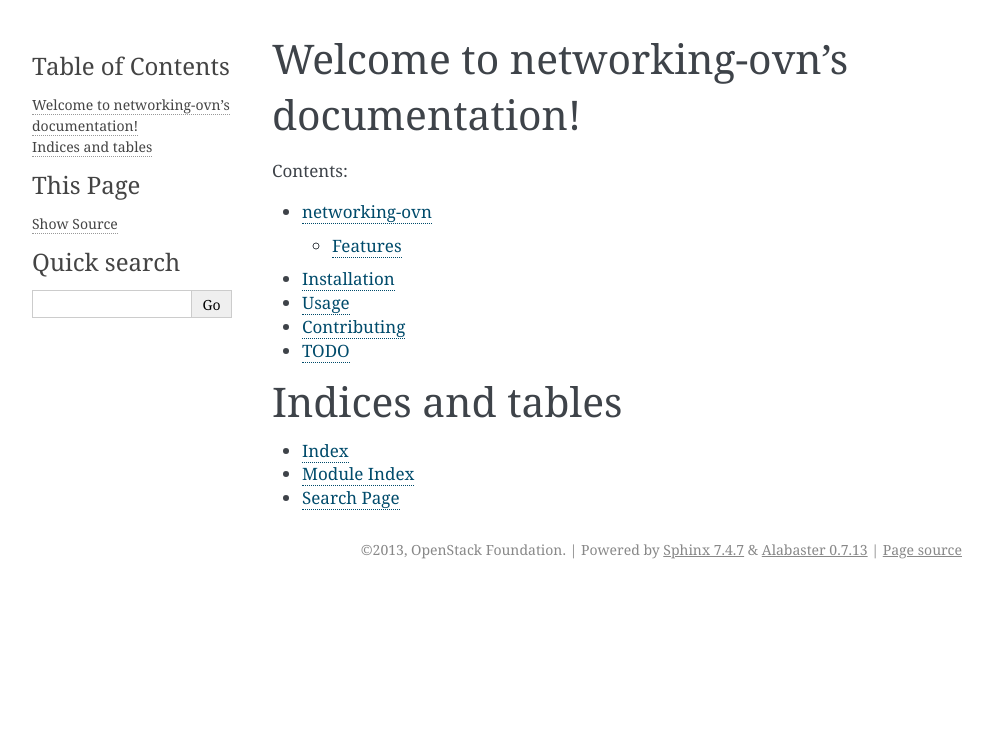
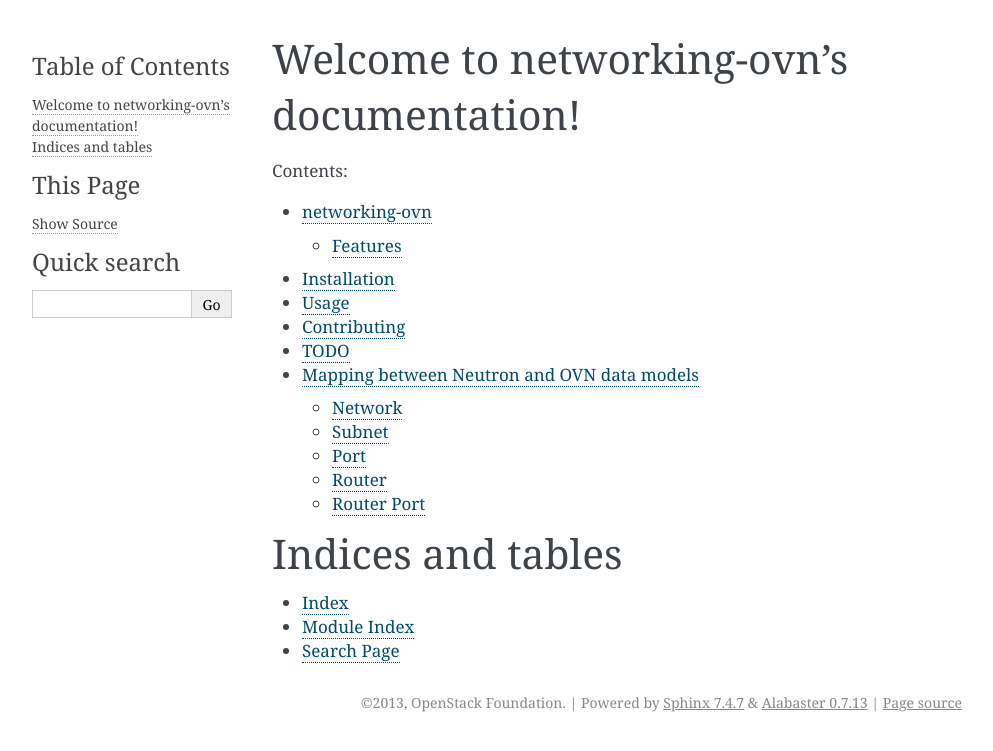
Before and after one commit to openstack-archive/networking-ovn, a Sphinx documentation site: the page built from doc/source/index.rst, in a window 1280 px wide. Shown: the top 751 px of the page, without its empty margins (148-1141 px from the left). Built offline with Sphinx 7.4.7, drawn with Linux system fonts in a browser that asks for light colours; some of the changed lines change nothing that is shown.

Commit message:
Add document mapping Neutron to ovn-nb db
This covers enough to work on the implementation of the L2 part.  Some
of the L3 aspects still need to be worked out.

Change-Id: I064298eadde391b93deda6c608a0a6c1ee3b69c5

```diff
--- /dev/null
+++ b/doc/source/data_model.rst
@@ -0,0 +1,101 @@
+Mapping between Neutron and OVN data models
+========================================================
+
+The primary job of the OVN ML2 mechanism driver is to translate requests for
+resources into OVN's data model.  Resources are created in OVN by updating the
+appropriate tables in the OVN northbound database (an ovsdb database).  This
+document looks at the mappings between the data that exists in Neutron and what
+the resulting entries in the OVN northbound DB would look like.
+
+
+Network
+----------
+
+Neutron Network:
+    id
+    name
+    subnets
+    admin_state_up
+    status
+    tenant_id
+
+Once a network is created, we should create an entry in the Logical Switch table.
+
+OVN northbound DB Logical Switch:
+    external_ids: {
+        'neutron:network_id': network.id,
+        'neutron:network_name': network.name
+    }
+
+
+Subnet
+---------
+
+Neutron Subnet:
+    id
+    name
+    ip_version
+    network_id
+    cidr
+    gateway_ip
+    allocation_poos
+    dns_nameservers
+    host_routers
+    tenant_id
+    enable_dhcp
+    ipv6_ra_mode
+    ipv6_address_mode
+
+Nothing is needed here for now.  When OVN supports DHCP, we will need to feed
+this info into OVN.
+
+
+Port
+-------
+
+Neutron Port:
+    id
+    name
+    network_id
+    admin_state_up
+    mac_address
+    fixed_ips
+    device_id
+    device_owner
+    tenant_id
+    status
+
+When a port is created, we should create an entry in the Logical Switch Ports
+table in the OVN northbound DB.
+
+OVN Northbound DB Logical Switch Port:
+    switch: reference to OVN Logical Switch
+    router_port: (empty)
+    name: port.id
+    up: (read-only)
+    macs: [port.mac_address]
+    port_security:
+    external_ids: {'neutron:port_name': port.name}
+
+
+Router
+----------
+
+...
+
+OVN Northbound DB Logical Router:
+    ip:
+    default_gw:
+    external_ids:
+
+
+Router Port
+--------------
+
+...
+
+OVN Northbound DB Logical Router Port:
+    router: (reference to Logical Router)
+    network: (refernce to network this port is connected to)
+    mac:
+    external_ids:
--- a/doc/source/index.rst
+++ b/doc/source/index.rst
@@ -16,6 +16,7 @@
    usage
    contributing
    todo
+   data_model
 
 Indices and tables
 ==================
```
